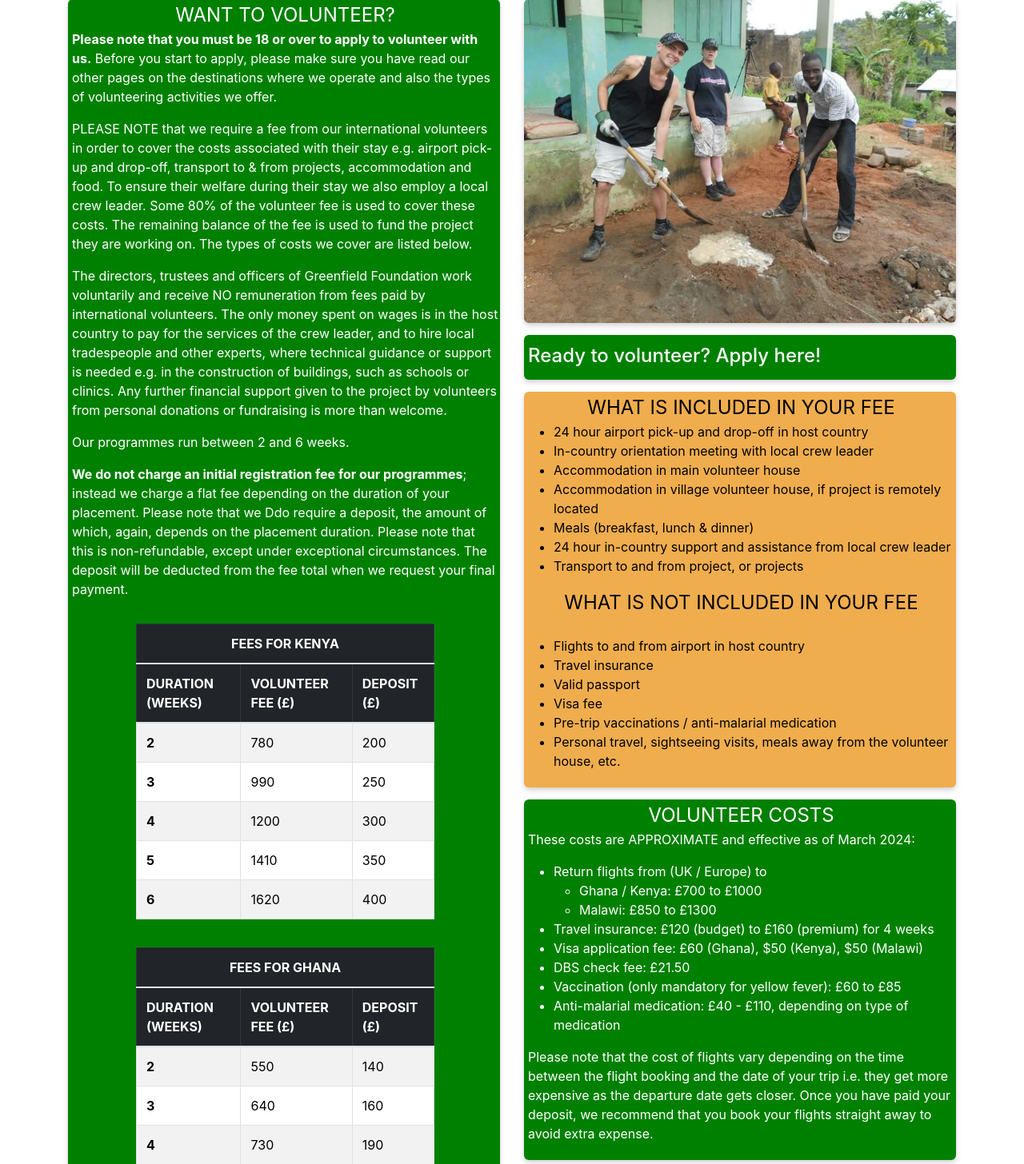
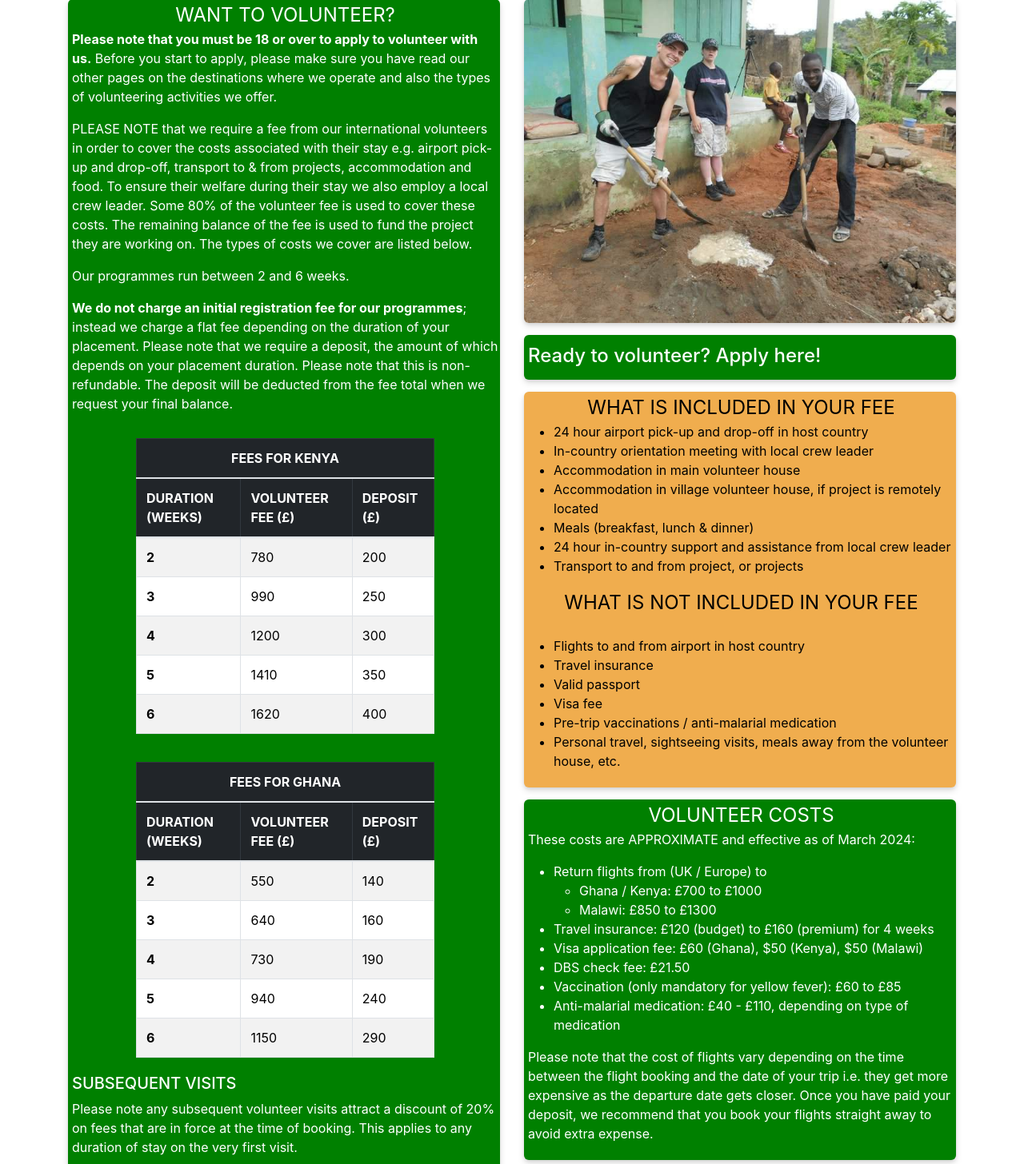
Before and after one commit to kevald1963/greenfield-africa, a Flask app: page /feescosts in a window 1280 px wide. Shown: the part 101-1557 px from the top of the page at 80% size. Run offline with Flask 2, Linux system fonts and the light colour scheme.

Commit message:
Updated feescost page to remove reference to Greenfield directors not receiving any remuneration from fees as this is no longer true from the 2026 season.

```diff
--- a/templates/feescosts.html
+++ b/templates/feescosts.html
@@ -20,22 +20,13 @@
                 they are working on. The types of costs we cover are listed below.
             </p>
             <p>
-                The directors, trustees and officers of Greenfield Foundation work voluntarily and receive NO remuneration
-                from fees paid by international volunteers. The only money spent on wages is in the host country to pay
-                for the services of the crew leader, and to hire local tradespeople and other experts, where
-                technical guidance or support is needed e.g. in the construction of buildings, such as schools or
-                clinics. Any further financial support given to the project by volunteers from personal donations or
-                fundraising is more than welcome.
-            </p>
-            <p>
                 Our programmes run between 2 and 6 weeks.
             </p>
             <p>
                 <b>We do not charge an initial registration fee for our programmes</b>; instead we charge a flat fee
-                depending on the duration of your placement. Please note that we Ddo require a deposit, the
-                amount of which, again, depends on the placement duration. Please note that this is non-refundable,
-                except under exceptional circumstances. The deposit will be deducted from the fee total when we request
-                your final payment.
+                depending on the duration of your placement. Please note that we require a deposit, the amount of
+                which depends on your placement duration. Please note that this is non-refundable. The deposit will be
+                deducted from the fee total when we request your final balance.
             </p>
 
             <table class="table table-striped table-bordered">
```
